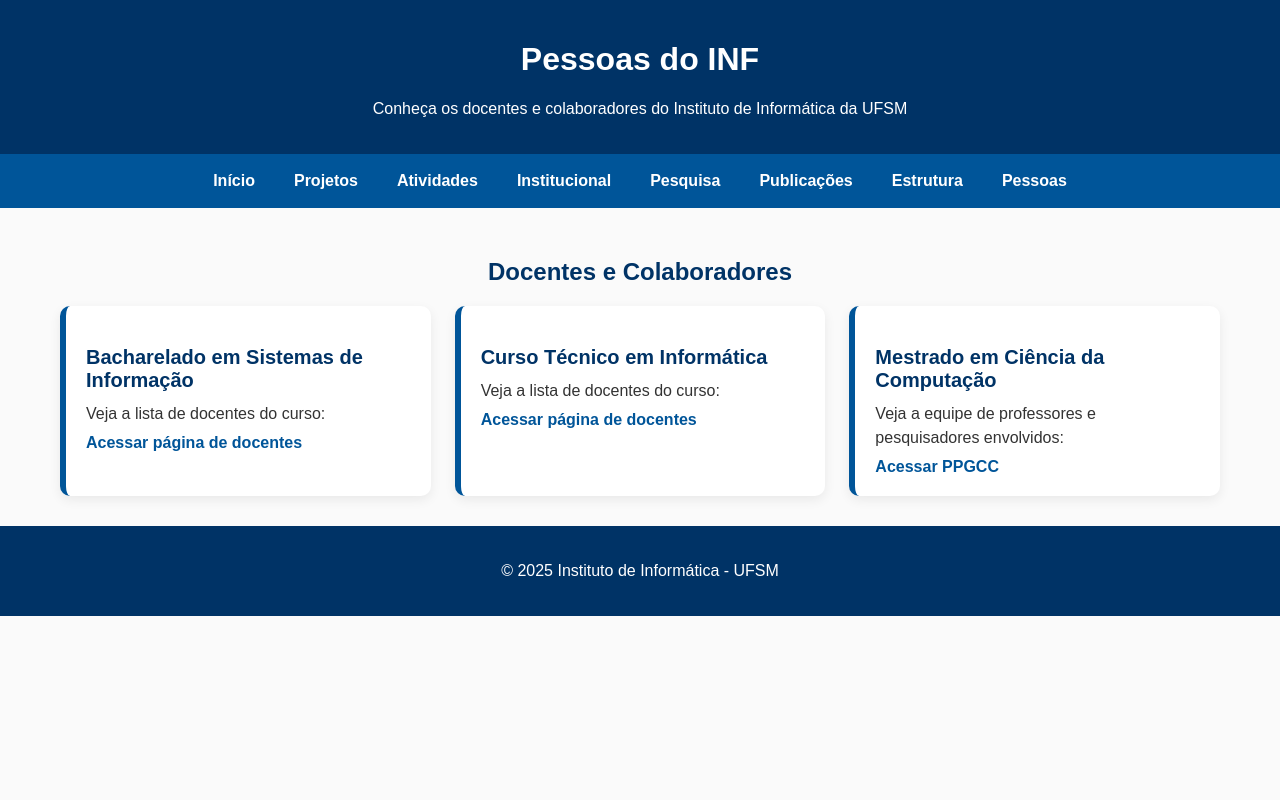
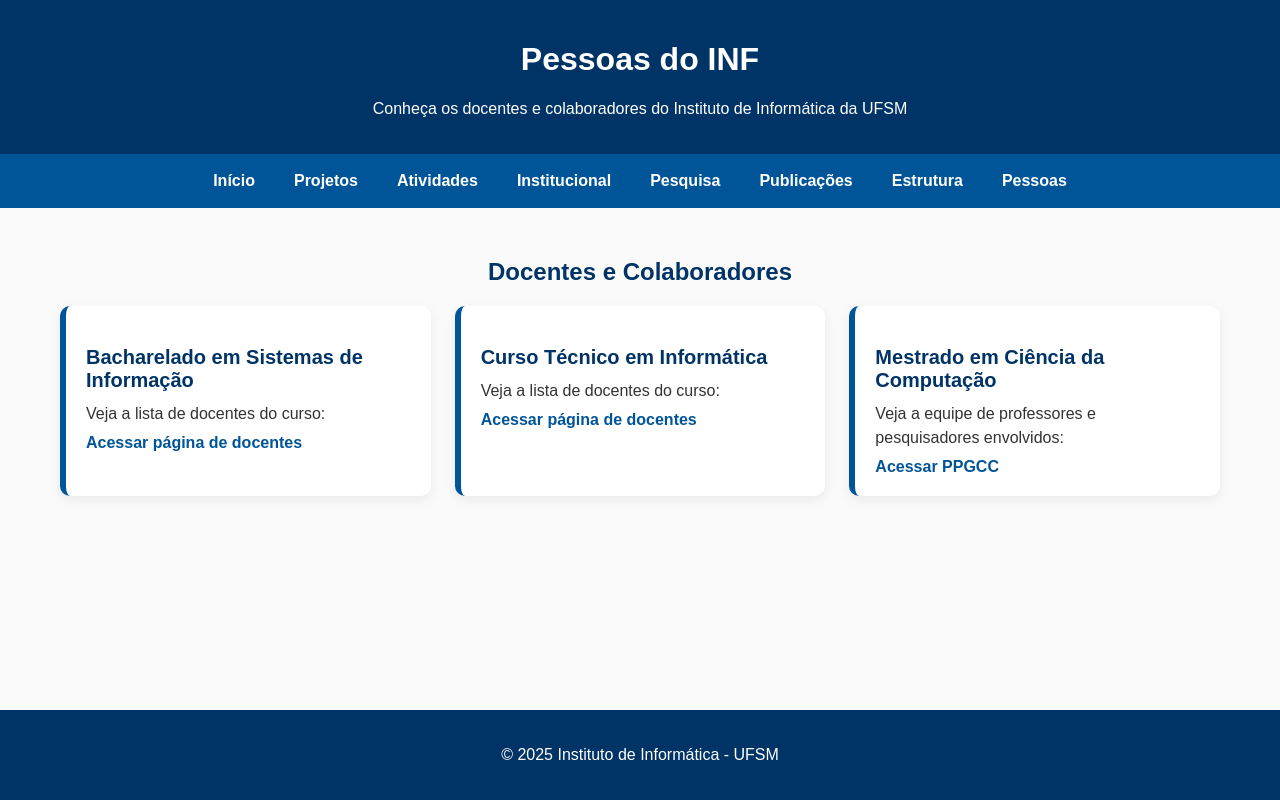
Before and after one commit to RicardoFerreiraDaSilva/Site_inf_UFSM, a Django app: page /pessoas/ in a window 1280 px wide. Run offline with Django 5.2, Linux system fonts and the light colour scheme.

Commit message:
Atualiza pessoas

```diff
--- a/cursos/templates/cursos/pessoas.html
+++ b/cursos/templates/cursos/pessoas.html
@@ -21,12 +21,23 @@
             box-sizing: border-box;
         }
 
-        body {
-            font-family: Arial, sans-serif;
+        html, body {
+            height: 100%;
             margin: 0;
             padding: 0;
+            font-family: Arial, sans-serif;
             background-color: #fafafa;
             color: var(--texto);
+        }
+
+        .wrapper {
+            display: flex;
+            flex-direction: column;
+            min-height: 100vh;
+        }
+
+        main {
+            flex: 1;
         }
 
         header, footer {
@@ -127,6 +138,7 @@
     </style>
 </head>
 <body>
+  <div class="wrapper">
     <header>
         <h1>Pessoas do INF</h1>
         <p>Conheça os docentes e colaboradores do Instituto de Informática da UFSM</p>
@@ -143,6 +155,7 @@
         <a href="/pessoas/">Pessoas</a>
     </nav>
 
+    <main>
       <section>
           <h2>Docentes e Colaboradores</h2>
           <div class="cards-container">
@@ -171,9 +184,11 @@
               </div>
           </div>
       </section>
+    </main>
 
     <footer>
         <p>© 2025 Instituto de Informática - UFSM</p>
     </footer>
+  </div>
 </body>
 </html>
```
Lines whose indentation alone changed are shown as unchanged.
